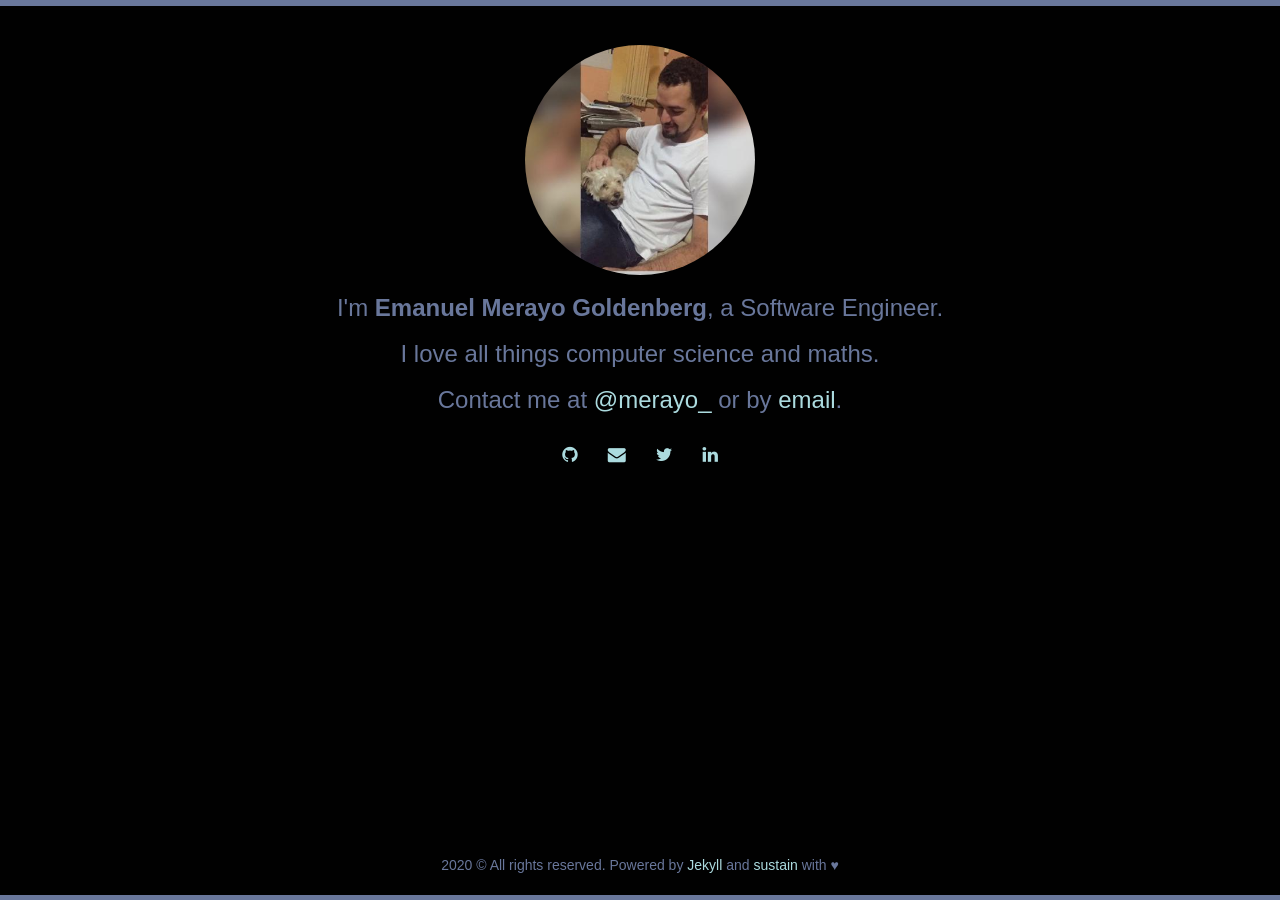
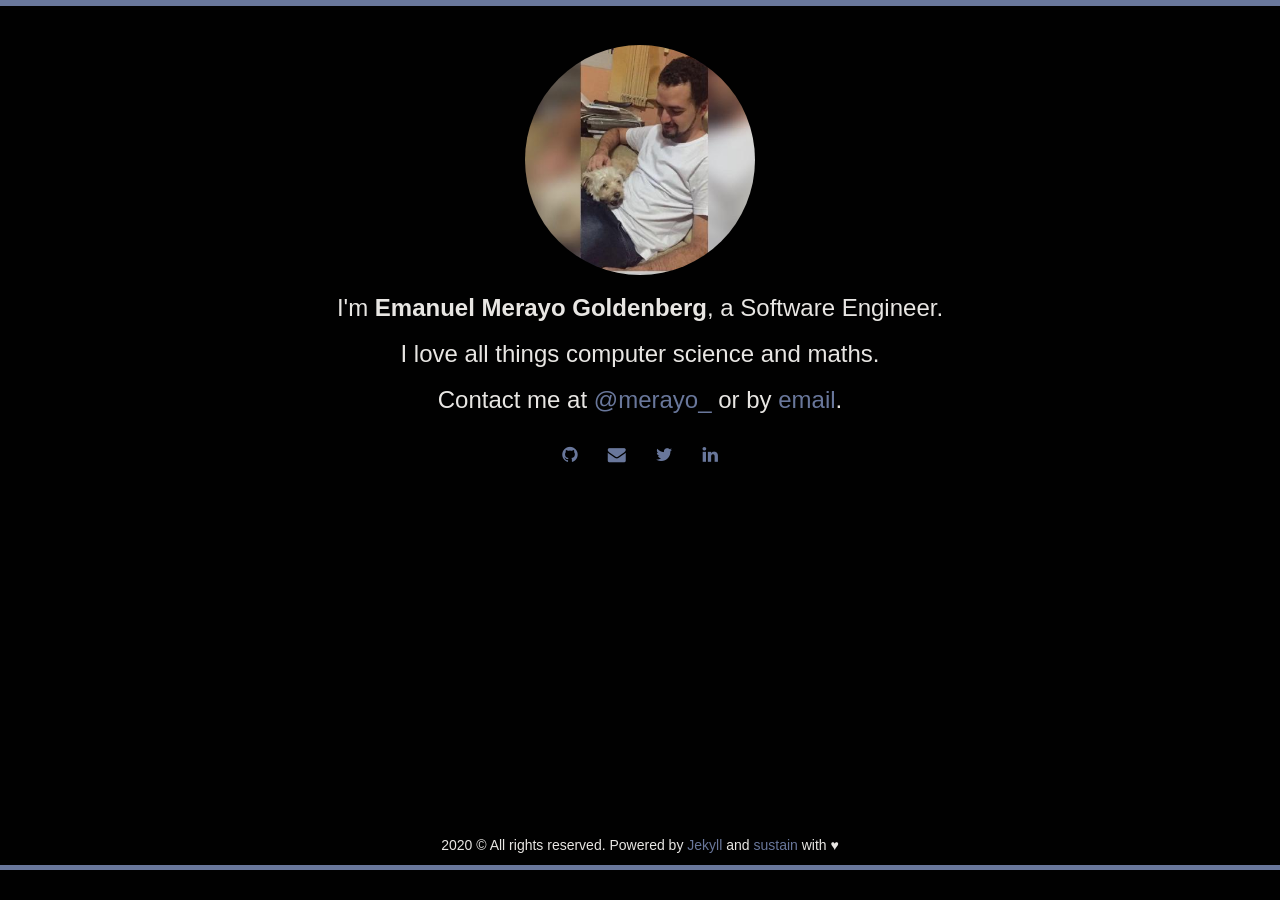
Before and after one commit to emerayo/emerayo.github.io, a Jekyll site: the page built from index.html, in a window 1280 px wide. Built offline with Jekyll 4.4.1, drawn with Linux system fonts in a browser that asks for light colours; nearby versions of some CDN libraries.

Commit message:
Adjusts to CSS

```diff
--- a/_includes/footer.html
+++ b/_includes/footer.html
@@ -1,9 +1,5 @@
-<footer>
-    <div id="footer">
-        <div class="container">
-            <p class="text-muted">{{ site.time | date: "%Y" }} © All rights reserved. Powered by <a href="http://jekyllrb.com/">Jekyll</a> and
-            <a href="http://www.github.com/jekyller/sustain">sustain</a> with ♥</p>
-        </div>
-    </div>
-</footer>
-<div class="footer"></div>
+<div class="footer container">
+  <p class="footer_p">{{ site.time | date: "%Y" }} © All rights reserved. Powered by <a href="http://jekyllrb.com/">Jekyll</a> and
+  <a href="http://www.github.com/jekyller/sustain">sustain</a> with ♥</p>
+</div>
+<div class="footer_border"></div>
--- a/static/css/main.css
+++ b/static/css/main.css
@@ -7,7 +7,7 @@ body {
   font-family: 'Source Sans Pro', sans-serif;
   /* The html and body elements cannot have any padding or margin. */
   border-top: 3px solid #69779b;
-  color: #69779b;
+  color: #e8e6e3;
 }
 /* Wrapper for page content to push down footer */
 #wrap {
@@ -20,58 +20,6 @@ body {
   /*padding: 0 0 60px;*/
 }
 
-/* Navbar
--------------------------------------------------- */
-
-.navbar-static-top {
-  margin-bottom: 10px;
-}
-.navbar-default {
-  background-color: #ffffff;
-  border-color: #ffffff;
-}
-.navbar-default .navbar-brand {
-  color: #6b6b6b;
-}
-.navbar-default .navbar-brand:hover, .navbar-default .navbar-brand:focus {
-  color: #69779b;
-}
-.navbar-default .navbar-text {
-  color: #69779b;
-}
-.navbar-default .navbar-nav > li > a {
-  color: #69779b;
-}
-.navbar-default .navbar-nav > li > a:hover, .navbar-default .navbar-nav > li > a:focus {
-  color: #69779b;
-}
-.navbar-default .navbar-nav > .active > a, .navbar-default .navbar-nav > .active > a:hover, .navbar-default .navbar-nav > .active > a:focus {
-  color: #69779b;
-  background-color: #ffffff;
-}
-.navbar-default .navbar-nav > .open > a, .navbar-default .navbar-nav > .open > a:hover, .navbar-default .navbar-nav > .open > a:focus {
-  color: #69779b;
-  background-color: #ffffff;
-}
-.navbar-default .navbar-toggle {
-  border-color: #ffffff;
-}
-.navbar-default .navbar-toggle:hover, .navbar-default .navbar-toggle:focus {
-  background-color: #ffffff;
-}
-.navbar-default .navbar-toggle .icon-bar {
-  background-color: #69779b;
-}
-.navbar-default .navbar-collapse,
-.navbar-default .navbar-form {
-  border-color: #69779b;
-}
-.navbar-default .navbar-link {
-  color: #69779b;
-}
-.navbar-default .navbar-link:hover {
-  color: #69779b;
-}
 @media (max-width: 767px) {
   .navbar-default .navbar-nav .open .dropdown-menu > li > a {
     color: #69779b;
@@ -97,10 +45,10 @@ body {
   margin: 20px 0;
 }
 .container a {
-  color: #acdbdf;
+  color: #69779b;
 }
 .container a:hover {
-  color: #267723;
+  color: #f0ece2;
 }
 .img-responsive {
  display: block;
@@ -143,43 +91,18 @@ body {
 .avatar {
   padding-top: 5%;
 }
-.blog-post{
-  padding-top: 15px;
-}
-.blog-title{
-  padding-top: 2px;
-}
-.related-posts h4 {
-  text-align: center;
-}
 .page-not-found {
   padding-top: 20%;
-}
-.disqus {
-  padding-bottom: 15px;
-}
-
-.blogpost{
-  text-align: left;
-  line-height: 30px;
-  font-size: 18px;
 }
 
 /* Footer
 -------------------------------------------------- */
 
-.footer {
-  text-decoration: none !important;
-}
-.text-muted {
-	color: #69779b;
-}
-div.footer{
+div.footer_border{
   border-bottom: 5px solid #69779b;;
 }
 /* Set the fixed height of the footer here */
 /*.footer {
   height: 50px;
   padding-bottom: 15px;
-
 }*/
```
